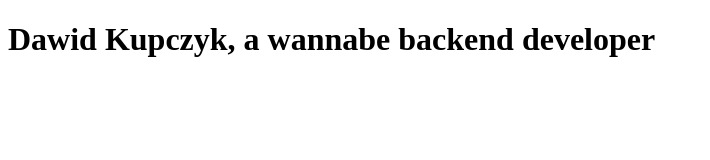
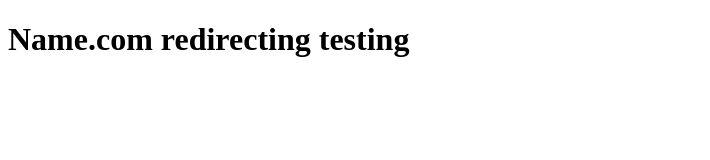
Before and after one commit to CodeTypo/CodeTypo.github.io, a plain HTML site: page index.html in a window 1280 px wide. Shown: the whole page, without its empty margins (0-710 px from the left). Drawn offline with Linux system fonts and the light colour scheme.

Commit message:
Update index.html

```diff
--- a/index.html
+++ b/index.html
@@ -4,6 +4,6 @@
     <title>Dawid Kupczyk's portfolio</title>
   </head>
   <body>
-    <h1>Dawid Kupczyk, a wannabe backend developer </h1>
+    <h1>Name.com redirecting testing </h1>
   </body>
 </html>
```
